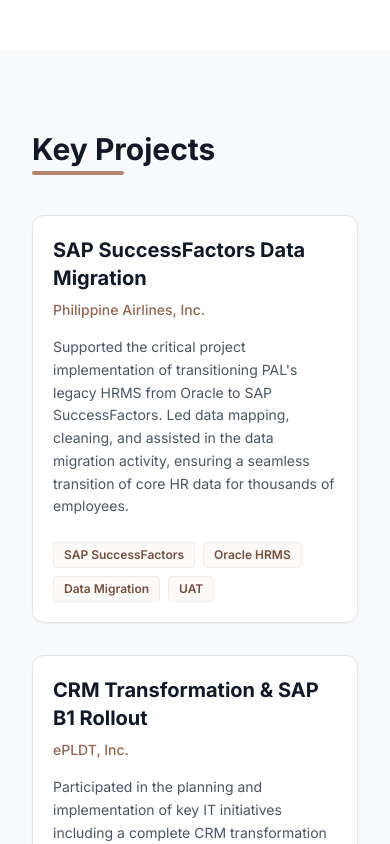
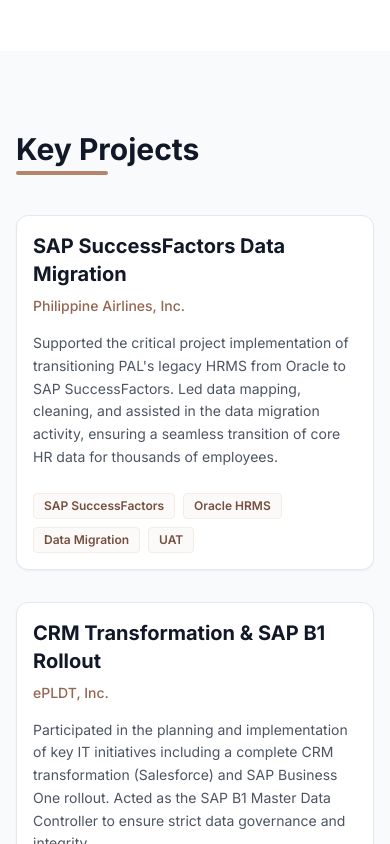
Before and after one commit to cuaresmaleonard/lyc-portfolio, a React (Vite) app: page / in a window 390 px wide. Shown: the part 1740-2584 px from the top of the page. Built offline with nearby package versions, Linux system fonts and the light colour scheme.

Commit message:
Optimize container and card padding across all sections for mobile screens

```diff
--- a/src/components/CertificationsTools.jsx
+++ b/src/components/CertificationsTools.jsx
@@ -15,7 +15,7 @@
 const CertificationsTools = () => {
   return (
     <section id="certifications" className="py-20 bg-white dark:bg-gray-900 transition-colors duration-300">
-      <div className="max-w-5xl mx-auto px-8">
+      <div className="max-w-5xl mx-auto px-4 sm:px-6 md:px-8">
         <h2 className="text-3xl font-bold text-gray-900 dark:text-white mb-12 relative inline-block text-center w-full">
           Tools & Platforms
           <span className="absolute left-1/2 -translate-x-1/2 -bottom-3 w-16 h-1 bg-professional-500 rounded-md"></span>
@@ -23,7 +23,7 @@
 
         <div className="grid grid-cols-1 sm:grid-cols-2 lg:grid-cols-3 gap-6">
           {tools.map((tool, index) => (
-            <div key={index} className="flex flex-col items-center justify-center p-6 bg-gray-50 dark:bg-gray-800 rounded-xl border border-gray-100 dark:border-gray-700 shadow-sm hover:shadow-md transition-shadow">
+            <div key={index} className="flex flex-col items-center justify-center p-5 md:p-6 bg-gray-50 dark:bg-gray-800 rounded-xl border border-gray-100 dark:border-gray-700 shadow-sm hover:shadow-md transition-shadow">
               <div className="w-20 h-20 mb-5 bg-professional-100 dark:bg-professional-900/50 rounded-full flex items-center justify-center">
                 <tool.Icon className="w-10 h-10 text-professional-600 dark:text-professional-400" />
               </div>
--- a/src/components/Experience.jsx
+++ b/src/components/Experience.jsx
@@ -71,7 +71,7 @@
 const Experience = () => {
   return (
     <section id="experience" className="py-20 bg-gray-50 dark:bg-gray-800 transition-colors duration-300">
-      <div className="max-w-5xl mx-auto px-8">
+      <div className="max-w-5xl mx-auto px-4 sm:px-6 md:px-8">
         <h2 className="text-3xl font-bold text-gray-900 dark:text-white mb-12 relative inline-block">
           Professional Experience
           <span className="absolute left-0 -bottom-2 w-1/2 h-1 bg-professional-500 rounded-md"></span>
@@ -79,7 +79,7 @@
 
         <div className="space-y-8">
           {experiences.map((exp, index) => (
-            <div key={index} className="glass-card dark:bg-gray-900 dark:border-gray-700 p-6 md:p-8 transition-colors">
+            <div key={index} className="glass-card dark:bg-gray-900 dark:border-gray-700 p-5 md:p-8 transition-colors">
               <div className="flex flex-col md:flex-row justify-between items-start md:items-center mb-6 pb-6 border-b border-gray-100 dark:border-gray-800 gap-4">
                 <div className="flex items-center gap-5">
                   {exp.logo && (
--- a/src/components/Footer.jsx
+++ b/src/components/Footer.jsx
@@ -39,7 +39,7 @@
 
   return (
     <footer className="bg-gray-900 text-white pt-16 pb-8">
-      <div className="max-w-5xl mx-auto px-8">
+      <div className="max-w-5xl mx-auto px-4 sm:px-6 md:px-8">
         <div className="grid grid-cols-1 md:grid-cols-2 gap-12 mb-12">
           {/* Contact Info */}
           <div>
@@ -87,7 +87,7 @@
           </div>
 
           {/* Contact Form UI */}
-          <div className="bg-gray-800 p-6 rounded-xl border border-gray-700">
+          <div className="bg-gray-800 p-5 sm:p-6 rounded-xl border border-gray-700">
             <h4 className="text-lg font-semibold mb-4 text-white">
               Send a Message
             </h4>
--- a/src/components/Projects.jsx
+++ b/src/components/Projects.jsx
@@ -24,7 +24,7 @@
 const Projects = () => {
   return (
     <section id="projects" className="py-20 bg-gray-50 dark:bg-gray-800 transition-colors duration-300">
-      <div className="max-w-5xl mx-auto px-8">
+      <div className="max-w-5xl mx-auto px-4 sm:px-6 md:px-8">
         <h2 className="text-3xl font-bold text-gray-900 dark:text-white mb-12 relative inline-block">
           Key Projects
           <span className="absolute left-0 -bottom-2 w-1/2 h-1 bg-professional-500 rounded-full"></span>
@@ -32,7 +32,7 @@
 
         <div className="grid grid-cols-1 md:grid-cols-2 lg:grid-cols-3 gap-8">
           {projects.map((project, index) => (
-            <div key={index} className="glass-card dark:bg-gray-900 dark:border-gray-700 p-5 md:p-6 flex flex-col h-full hover:-translate-y-2">
+            <div key={index} className="glass-card dark:bg-gray-900 dark:border-gray-700 p-4 sm:p-5 md:p-6 flex flex-col h-full hover:-translate-y-2">
               <div className="mb-4">
                 <h3 className="text-xl font-bold text-gray-900 dark:text-white mb-2">{project.title}</h3>
                 <p className="text-professional-600 dark:text-professional-400 font-medium text-sm">{project.company}</p>
```
